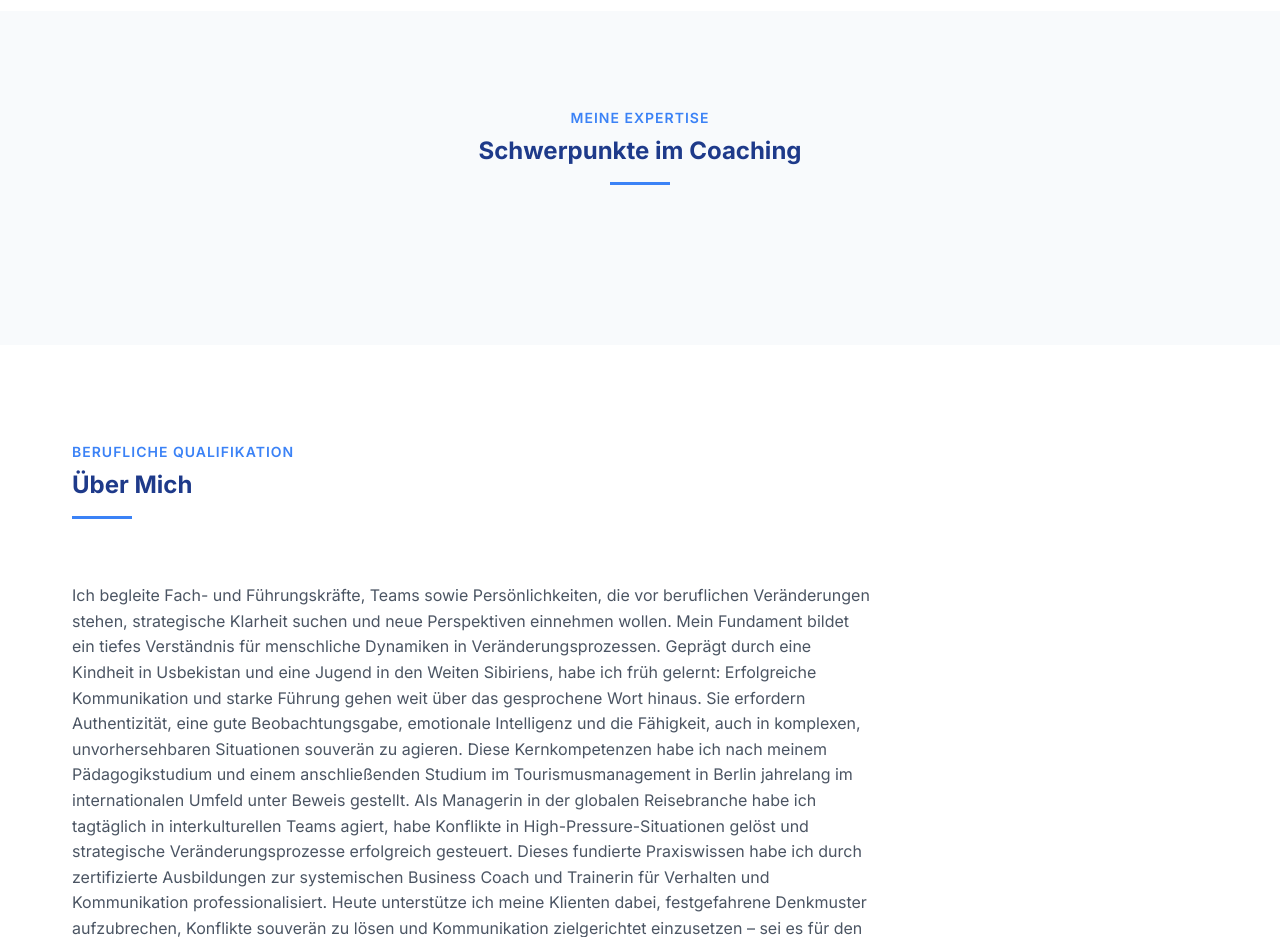
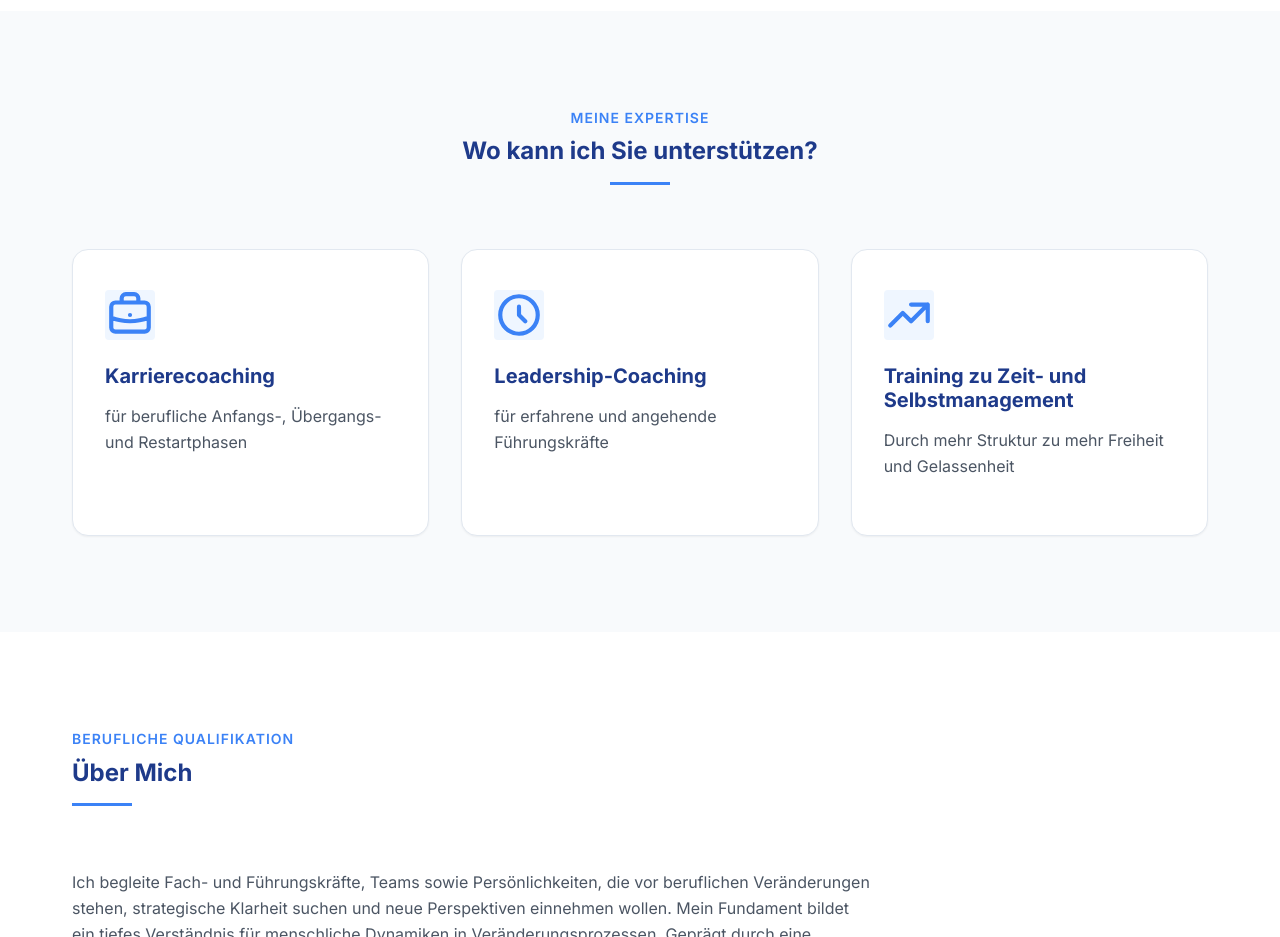
Before and after one commit to NargizaRA/liubov-coaching-webpage, an Eleventy site: page src/index.md in a window 1280 px wide. Shown: the part 1680-2617 px from the top of the page. Built offline with nearby package versions, Linux system fonts and the light colour scheme; Eleventy itself is replaced by a stand-in of ours; files that its build step writes are made by us from their sources.

Commit message:
Update Seiten (Pages) “home”

```diff
--- a/src/index.md
+++ b/src/index.md
@@ -27,8 +27,15 @@ welcome_body: >-
 
   * Sie alte Verhaltensmuster aufbrechen wollen, um im Business-Alltag klarer und wirksamer zu kommunizieren.
 services_subtitle: Meine Expertise
-services_title: Schwerpunkte im Coaching
-services: []
+services_title: Wo kann ich Sie unterstützen?
+services:
+  - title: Karrierecoaching
+    bullets: []
+    desc: für berufliche Anfangs-, Übergangs- und Restartphasen
+  - title: Leadership-Coaching
+    desc: für erfahrene und angehende Führungskräfte
+  - title: Training zu Zeit- und Selbstmanagement
+    desc: Durch mehr Struktur zu mehr Freiheit und Gelassenheit
 about_subtitle: Berufliche Qualifikation
 about_title: Über Mich
 about_text: >+
```
